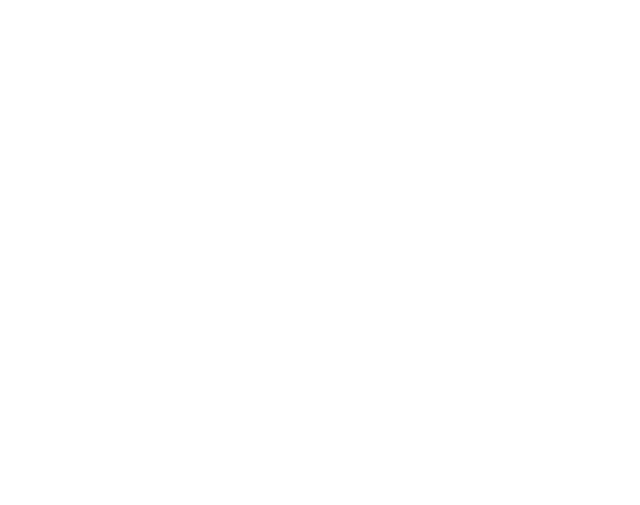
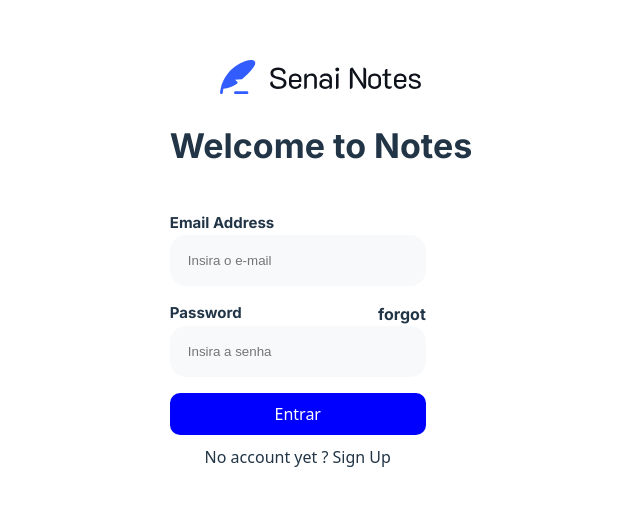
Before and after one commit to RosaSianga/Senai-notes, a React (Vite) app in the folder senai-notes-web-react/: page / in a window 1280 px wide. Shown: the part 121-626 px from the top of the page, without its empty margins (319-959 px from the left). Built offline with nearby package versions, Linux system fonts and the light colour scheme.

Commit message:
Criação tela usuario

```diff
--- a/senai-notes-web-react/src/App.jsx
+++ b/senai-notes-web-react/src/App.jsx
@@ -1,12 +1,14 @@
 
 import './App.css'
+import './assets/styles/global.css'
+import Login from "./pages/login";
 
 function App() {
 
 
   return (
     <>
-
+      <Login />
     </>
   )
 }
--- /dev/null
+++ b/senai-notes-web-react/src/assets/styles/global.css
@@ -0,0 +1,31 @@
+@import url('https://fonts.googleapis.com/css2?family=Inter:ital,opsz,wght@0,14..32,100..900;1,14..32,100..900&display=swap');
+
+
+* {
+
+    padding: 0px;
+    margin: 0px;
+    box-sizing: border-box;
+}
+
+.inpt {
+
+    border-radius: 16px;
+    padding: 18px;
+    border: none;
+    background-color: #F7F9FB;
+    width: 100%;
+    margin-bottom: 16px;
+}
+
+.btn {
+
+    padding: 10px;
+    border-radius: 10px;
+    background-color: blue;
+    color: #FFFFFF;
+    border: none;
+    width: 100%;
+    border-radius: 10px;
+    margin-bottom: 10px;
+}
--- /dev/null
+++ b/senai-notes-web-react/src/pages/login/index.jsx
@@ -0,0 +1,51 @@
+import './login.css'
+import logo from '../../assets/img/logo.svg'
+
+function Login() {
+
+
+    return (
+        <>
+
+            <header></header>
+
+            <main className="page-container">
+
+                <img src={logo} alt="Logo Senai Notes" />
+
+                <h1>Welcome to Notes</h1>
+
+                <div className="login-container">
+
+                    <div className="label">
+                        <p className="descricao">Email Address</p>
+                        <p></p>
+                    </div>
+
+
+                    <input className="inpt" type="email" placeholder="Insira o e-mail" />
+
+                    <div className="label">
+                        <p className="descricao">Password</p>
+                        <p>forgot</p>
+                    </div>
+
+                    <input className="inpt" type="password" placeholder="Insira a senha" />
+
+                    <button className="btn" >Entrar</button>
+
+                    <p> No account yet ? Sign Up </p>
+
+                </div>
+
+            </main>
+
+            <footer></footer>
+
+
+
+        </>
+    )
+}
+
+export default Login
--- /dev/null
+++ b/senai-notes-web-react/src/pages/login/login.css
@@ -0,0 +1,51 @@
+
+
+h1{
+    font-family: inter;
+    font-weight: bolder;
+    margin-bottom: 16px;
+    font-size: 34px;
+
+}
+
+.descricao {
+    font-family: inter;
+    font-weight: bold;
+    font-size: 15px;
+}
+
+.login-container {
+
+    display: flex;
+    flex-direction: column;
+    justify-content: center;
+    align-items: center;
+    height: 40vh;
+    width: 20vw;
+
+}
+
+.page-container img {
+
+    height: 5vh;
+}
+
+input {
+    background-color: white;
+}
+
+.label {
+    display: flex;
+    flex-direction: row;
+    justify-content: space-between;
+    width: 100%;
+}
+
+.label p{
+    font-family: inter;
+    font-weight: bold;
+}
+
+.page-container img{
+    margin-bottom: 24px;
+}
```
Also changed, not shown: senai-notes-web-react/src/assets/img/logo.svg (added).
